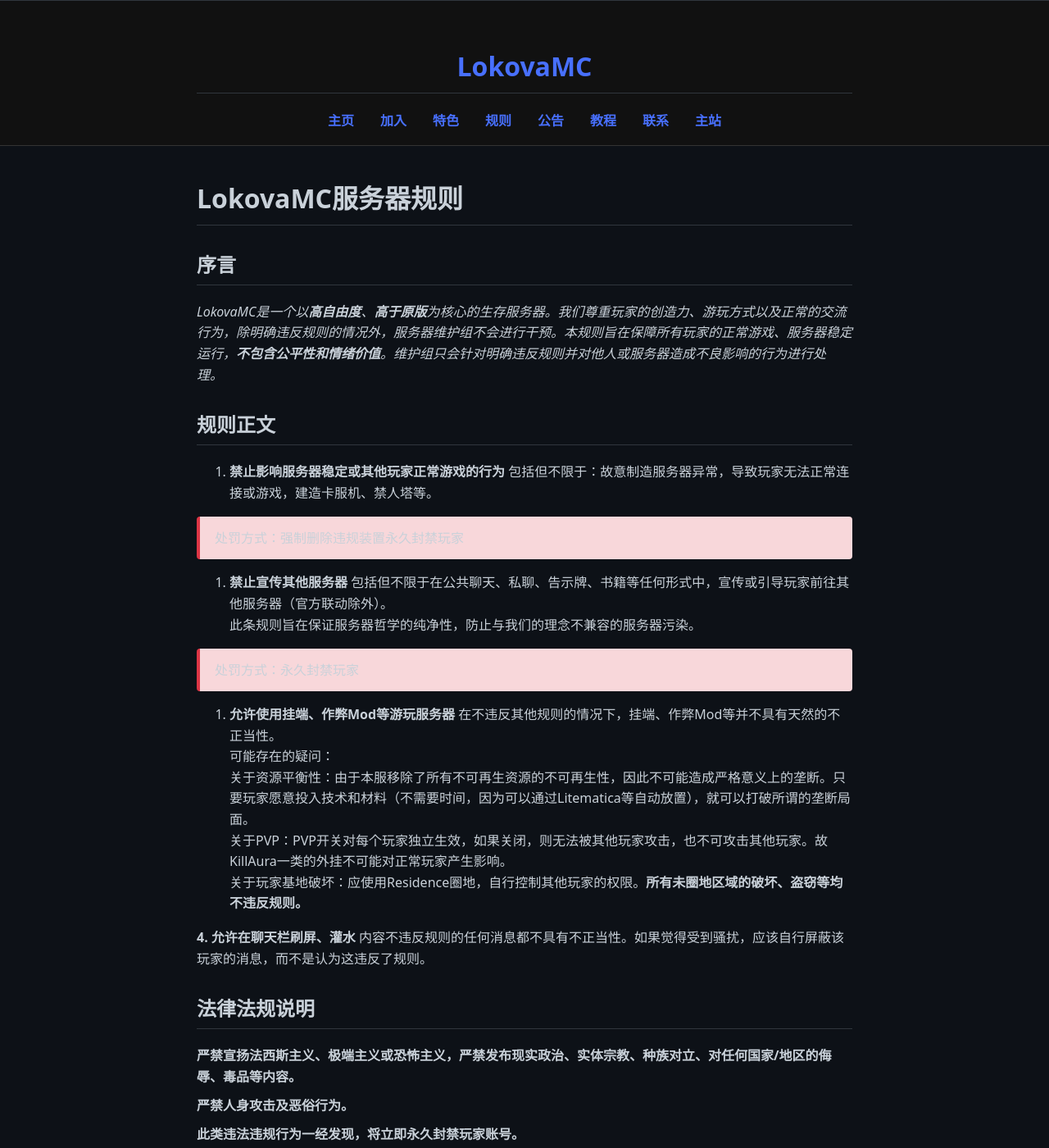
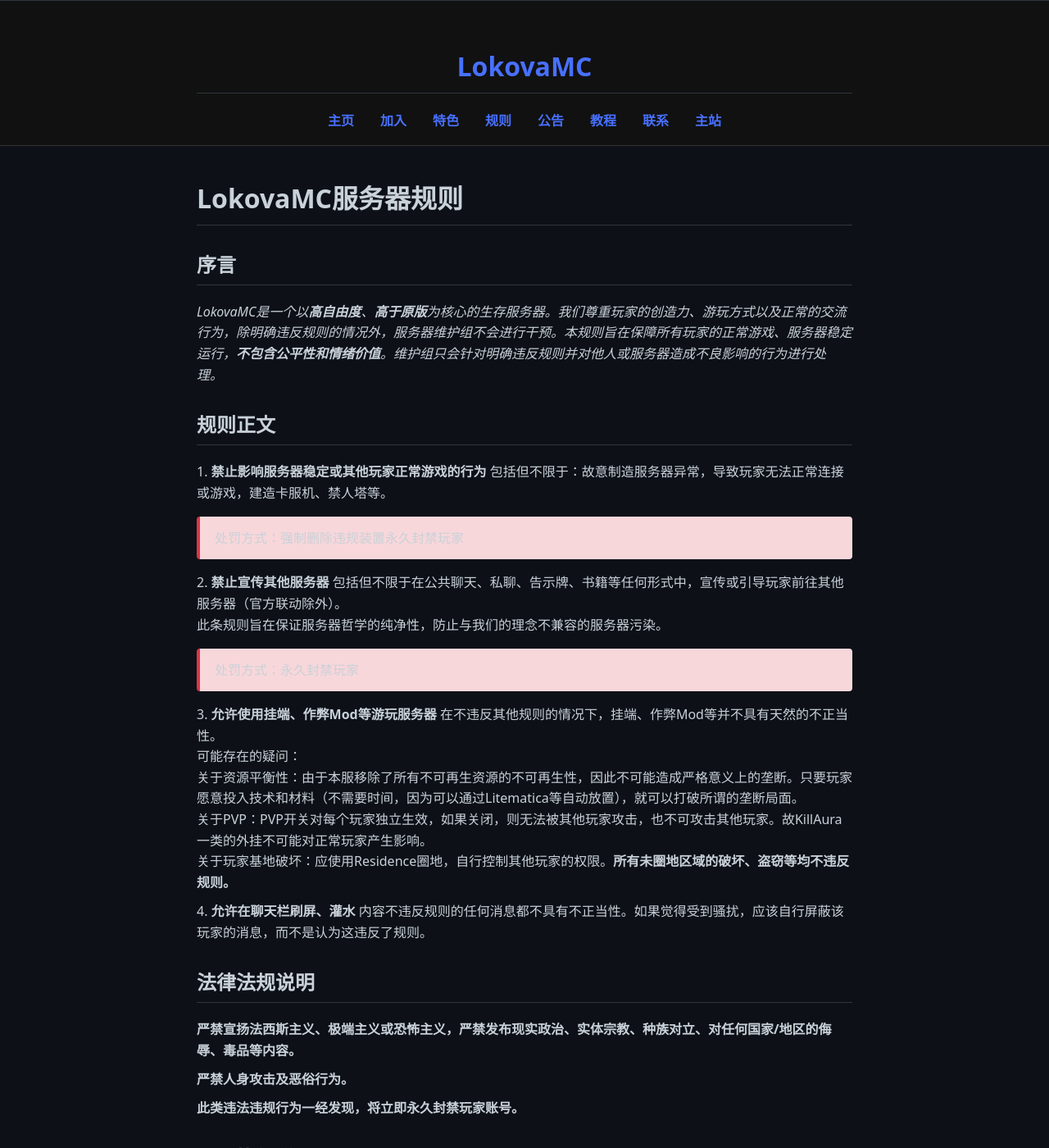
Before and after one commit to IlyaYezelovsky/mc.lokova.org, a Jekyll site: the page built from rules.md, in a window 1280 px wide and 1400 px high. Shown: the whole window at 82% size. Built offline with Jekyll 4.4.1, drawn with Linux system fonts in a browser that asks for light colours; comment, search, counter and statistics services are not loaded.

Commit message:
Update rules.md

```diff
--- a/rules.md
+++ b/rules.md
@@ -11,14 +11,14 @@
 
 ## 规则正文
 
-1. **禁止影响服务器稳定或其他玩家正常游戏的行为**
+1\. **禁止影响服务器稳定或其他玩家正常游戏的行为**
 包括但不限于：故意制造服务器异常，导致玩家无法正常连接或游戏，建造卡服机、禁人塔等。
 
 <div class="alert alert-danger">
 处罚方式：强制删除违规装置永久封禁玩家
 </div>
 
-2. **禁止宣传其他服务器**
+2\. **禁止宣传其他服务器**
 包括但不限于在公共聊天、私聊、告示牌、书籍等任何形式中，宣传或引导玩家前往其他服务器（官方联动除外）。<br>
 此条规则旨在保证服务器哲学的纯净性，防止与我们的理念不兼容的服务器污染。
 
@@ -26,14 +26,14 @@
 处罚方式：永久封禁玩家
 </div>
 
-3. **允许使用挂端、作弊Mod等游玩服务器**
+3\. **允许使用挂端、作弊Mod等游玩服务器**
 在不违反其他规则的情况下，挂端、作弊Mod等并不具有天然的不正当性。<br>
 可能存在的疑问：<br>
 关于资源平衡性：由于本服移除了所有不可再生资源的不可再生性，因此不可能造成严格意义上的垄断。只要玩家愿意投入技术和材料（不需要时间，因为可以通过Litematica等自动放置），就可以打破所谓的垄断局面。<br>
 关于PVP：PVP开关对每个玩家独立生效，如果关闭，则无法被其他玩家攻击，也不可攻击其他玩家。故KillAura一类的外挂不可能对正常玩家产生影响。<br>
 关于玩家基地破坏：应使用Residence圈地，自行控制其他玩家的权限。**所有未圈地区域的破坏、盗窃等均不违反规则。**
 
-**4. 允许在聊天栏刷屏、灌水**
+4\. **允许在聊天栏刷屏、灌水**
 内容不违反规则的任何消息都不具有不正当性。如果觉得受到骚扰，应该自行屏蔽该玩家的消息，而不是认为这违反了规则。
 
 ## 法律法规说明
```
